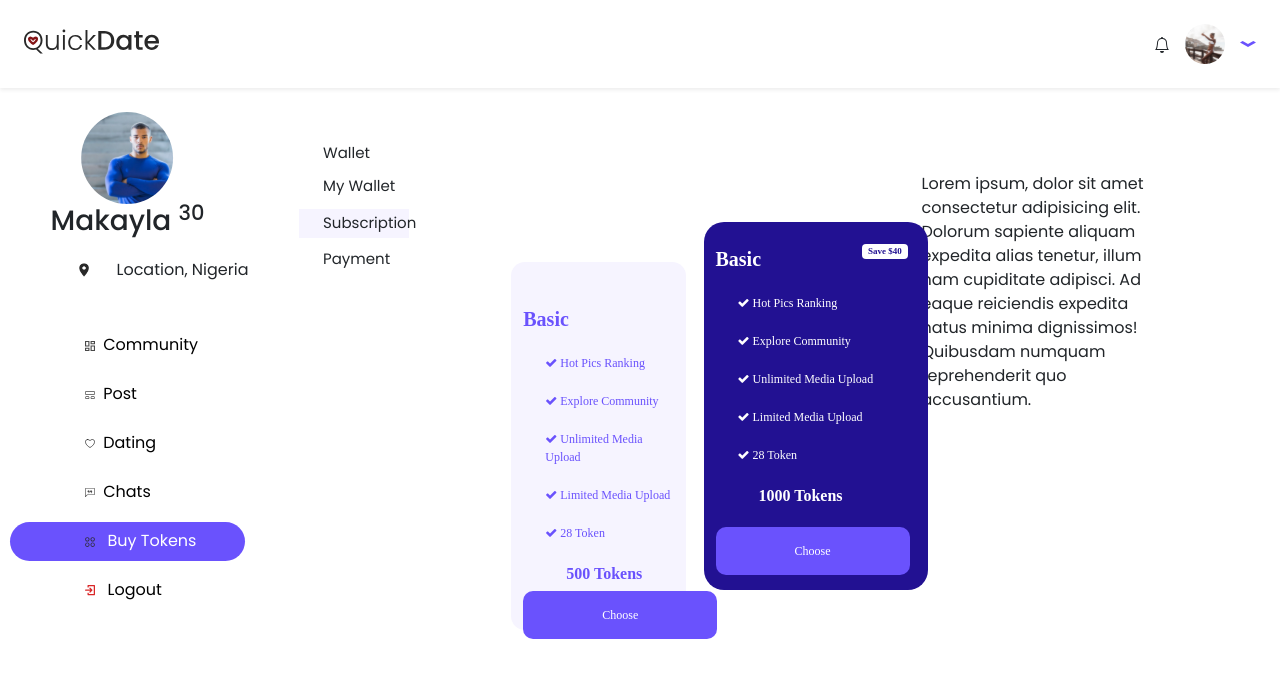
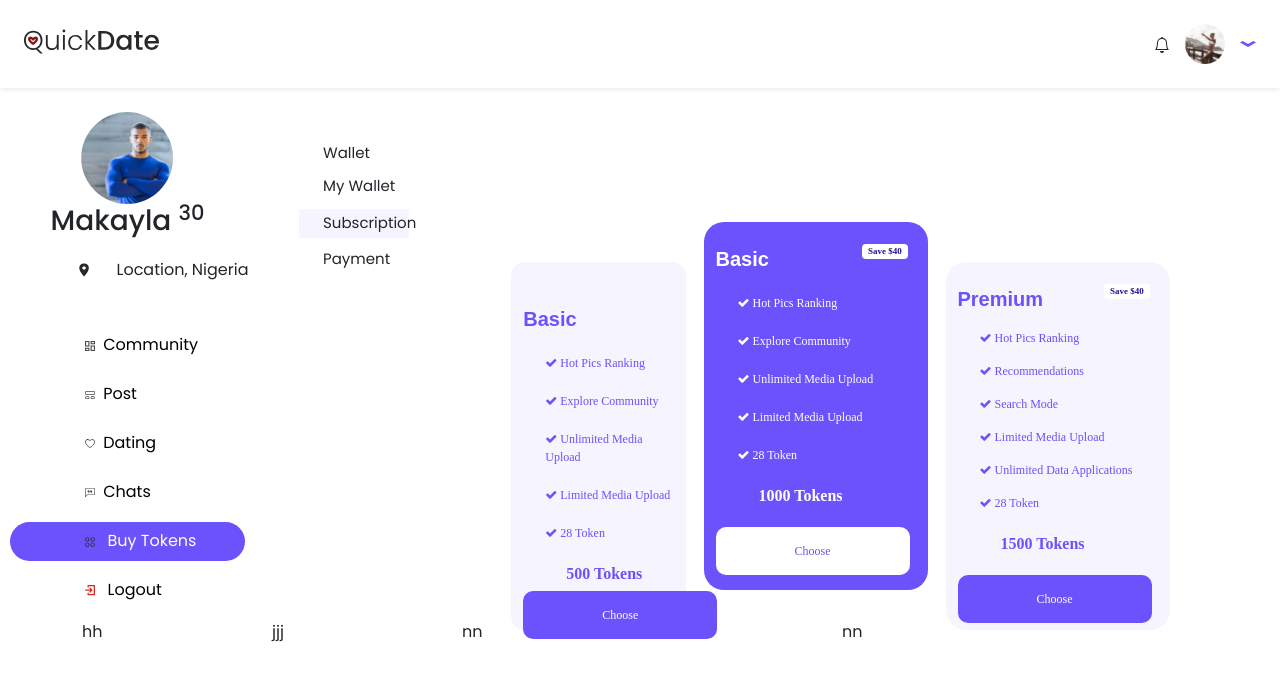
Before and after one commit to aridguy/sanchy-date-app, a React (Create React App) app: page /buy-tokens in a window 1280 px wide. Shown: the top 680 px of the page. Built offline with nearby package versions, Linux system fonts and the light colour scheme.

Commit message:
mofied the buy tokens page

```diff
--- a/src/Pages/BuyTokens/BuyTokens.css
+++ b/src/Pages/BuyTokens/BuyTokens.css
@@ -79,6 +79,7 @@ li{
     font-weight: bolder;
     font-size: 20px;
     display: inline-flex;
+    font-family: Arial;
 }
 
 .token-amount {
@@ -88,7 +89,7 @@ li{
 }
 
 .sd-backg2 {
-    background-color: #221192;
+    background-color: #6A52FD;
     color: white;
     border-radius: 20px;
     width: 14rem;
@@ -113,10 +114,10 @@ li{
     position: relative;
     width: 194px;
     height: 48px;
-    background: #6A52FD;
+    background: #ffffff;
     outline: none;
     border: none;
-    color: white;
+    color: #6A52FD;
     border-radius: 10px;
     top: 19px;
 }
@@ -127,3 +128,34 @@ li{
     color: #221192;
     margin-right: 32px;
 }
+.text-wrapper3 {
+    position: relative;
+    padding-top: 22px;
+    font-size: 12px;
+    font-family: fangsong;
+    color: #6a52fd;
+}
+
+.sd-backg3 {
+    background: #f6f4ff;
+    color: #6A52FD;
+    border-radius: 20px;
+    width: 14rem;
+    position: relative;
+    top: 90px;
+    left: 36px;
+}
+.chooseFormBtn3 {
+    position: relative;
+    width: 194px;
+    height: 48px;
+    background: #6a52fd;
+    outline: none;
+    border: none;
+    color: #ffffff;
+    border-radius: 10px;
+    top: 19px;
+}
+.t3s{
+    padding-top: 15px;
+}
--- a/src/Pages/BuyTokens/BuyTokens.jsx
+++ b/src/Pages/BuyTokens/BuyTokens.jsx
@@ -9,6 +9,7 @@ const BuyTokens = () => {
             <LoggedInHeader />
             <div className="d-flex mr-2 ml-2 ">
                 <Sidebar activeLink={'buy-tokens'} />
+
                 <div className="container parent">
                     <div className="row">
                         <div className="col-md-3">
@@ -40,6 +41,7 @@ const BuyTokens = () => {
                                 </div>
                             </div>
                         </div>
+
                         <div className="col-md-3 sd-backg2">
                             <div className="second-description">
                                 <div className="">
@@ -59,11 +61,40 @@ const BuyTokens = () => {
                                 </div>
                             </div>
                         </div>
-                        <div className="col-md-3">
-                            Lorem ipsum, dolor sit amet consectetur adipisicing elit. Dolorum sapiente aliquam expedita alias tenetur, illum nam cupiditate adipisci. Ad eaque reiciendis expedita natus minima dignissimos! Quibusdam numquam reprehenderit quo accusantium.
+                        <div className="col-md-3 sd-backg3">
+                            <div className="second-description">
+                                <div className="">
+                                    <div className="text-wrapper3">
+                                        <div>
+                                            <div className="htxt1">Premium </div><span className="badge">Save $40</span>
+                                            <div className="txt1 t3s"> <i className="fa fa-check"></i> Hot Pics Ranking</div>
+                                            <div className="txt1 t3s"> <i className="fa fa-check"></i> Recommendations</div>
+                                            <div className="txt1 t3s"> <i className="fa fa-check"></i> Search Mode</div>
+                                            <div className="txt1 t3s"> <i className="fa fa-check"></i> Limited Media Upload</div>
+                                            <div className="txt1 t3s"> <i className="fa fa-check"></i> Unlimited Data Applications</div>
+                                            <div className="txt1 t3s"> <i className="fa fa-check"></i> 28 Token</div>
+                                            <div className="txt1 token-amount 3">1500 Tokens</div>
+                                            <button className="chooseFormBtn3">Choose</button>
+                                        </div>
+                                        {/* <li>Hot pics ranking</li> */}
+                                    </div>
+                                </div>
+                            </div>
                         </div>
 
                     </div>
+                    {/* parent row 1 up here */}
+                </div>
+                {/* parent closes here */}
+            </div>
+            <div className="container">
+                    <div className="row">
+                        <div className="col-md-2">hh</div>
+                        <div className="col-md-2">jjj</div>
+                        <div className="col-md-4">nn</div>
+                        <div className="col-md-4">nn</div>
+
+
                     </div>
                 </div>
         </div>
```
Lines whose indentation alone changed are shown as unchanged.
